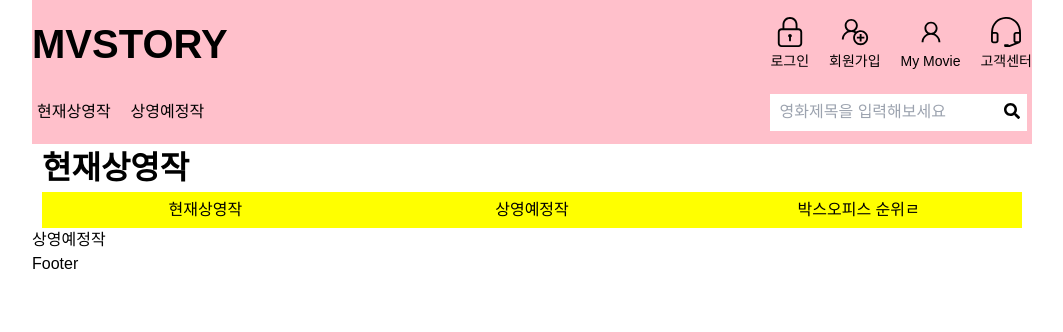
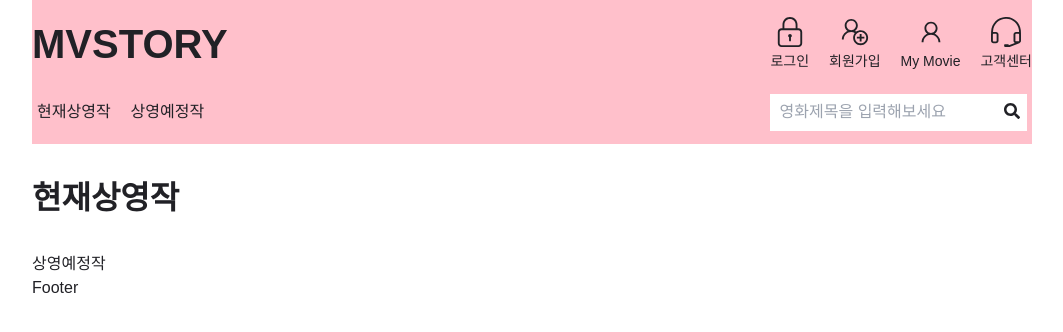
Before and after one commit to hyeeons/movie_story, a React (Create React App) app: page /upcomming in a window 1280 px wide. Shown: the top 332 px of the page, without its empty margins (108-1171 px from the left). Built offline with nearby package versions, Linux system fonts and the light colour scheme.

Commit message:
타이틀탭

```diff
--- a/public/index.html
+++ b/public/index.html
@@ -27,7 +27,7 @@
     -->
     <title>React App</title>
   </head>
-  <body class="text-default m-0 p-0 box-border list-none no-underline">
+  <body>
     <noscript>You need to enable JavaScript to run this app.</noscript>
     <div id="root"></div>
     <!--
--- a/src/components/layout/Layout.tsx
+++ b/src/components/layout/Layout.tsx
@@ -9,7 +9,8 @@ const Layout: React.FC = () => (
     <div className="max-w-[1000px] mx-auto">
       <Header />
       <main id="main">
-        <TitleTab />
+        <h2>현재상영작</h2>
+
         <Outlet />
       </main>
       <Footer />
--- a/src/components/movie/TitleTab.tsx
+++ b/src/components/movie/TitleTab.tsx
@@ -1,13 +1,23 @@
 import React from "react";
+import { Link } from "react-router-dom";
+
+const TabArr: { name: string }[] = [
+  { name: "현재상영작" },
+  { name: "상영예정작" },
+  { name: "박스오피스" },
+];
 
 const TitleTab: React.FC = () => (
   <div className="w-[98%] mx-auto">
-    <h2>현재상영작</h2>
-    <div className="h-9 bg-[yellow] flex justify-center items-center">
-      <div className="w-[33.333%] text-center">현재상영작</div>
-      <div className="w-[33.333%] text-center">상영예정작</div>
-      <div className="w-[33.333%] text-center">박스오피스 순위ㄹ</div>
-    </div>
+    <ul className="h-9 bg-[yellow] flex justify-center items-center">
+      {TabArr.map(({ name }, index) => (
+        <li key={index} className="w-[33.333%] py-1 text-center border">
+          <Link to={""} className="w-full block">
+            {name}
+          </Link>
+        </li>
+      ))}
+    </ul>
   </div>
 );
 
--- a/src/index.css
+++ b/src/index.css
@@ -3,10 +3,13 @@
 @tailwind utilities;
 
 @layer base {
+  body {
+    @apply text-default m-0 p-0 box-border list-none no-underline;
+  }
   h1 {
-    @apply text-[40px] font-bold;
+    @apply text-[2.5rem] font-bold;
   }
   h2 {
-    @apply text-[32px] font-bold;
+    @apply text-[2rem] font-bold my-[1.875rem];
   }
 }
--- a/tailwind.config.js
+++ b/tailwind.config.js
@@ -10,6 +10,7 @@ module.exports = {
     },
     colors: {
       default: "#212126",
+      primary: "#E5191C",
       blue: "#1fb6ff",
       purple: "#7e5bef",
       pink: "#ff49db",
```
